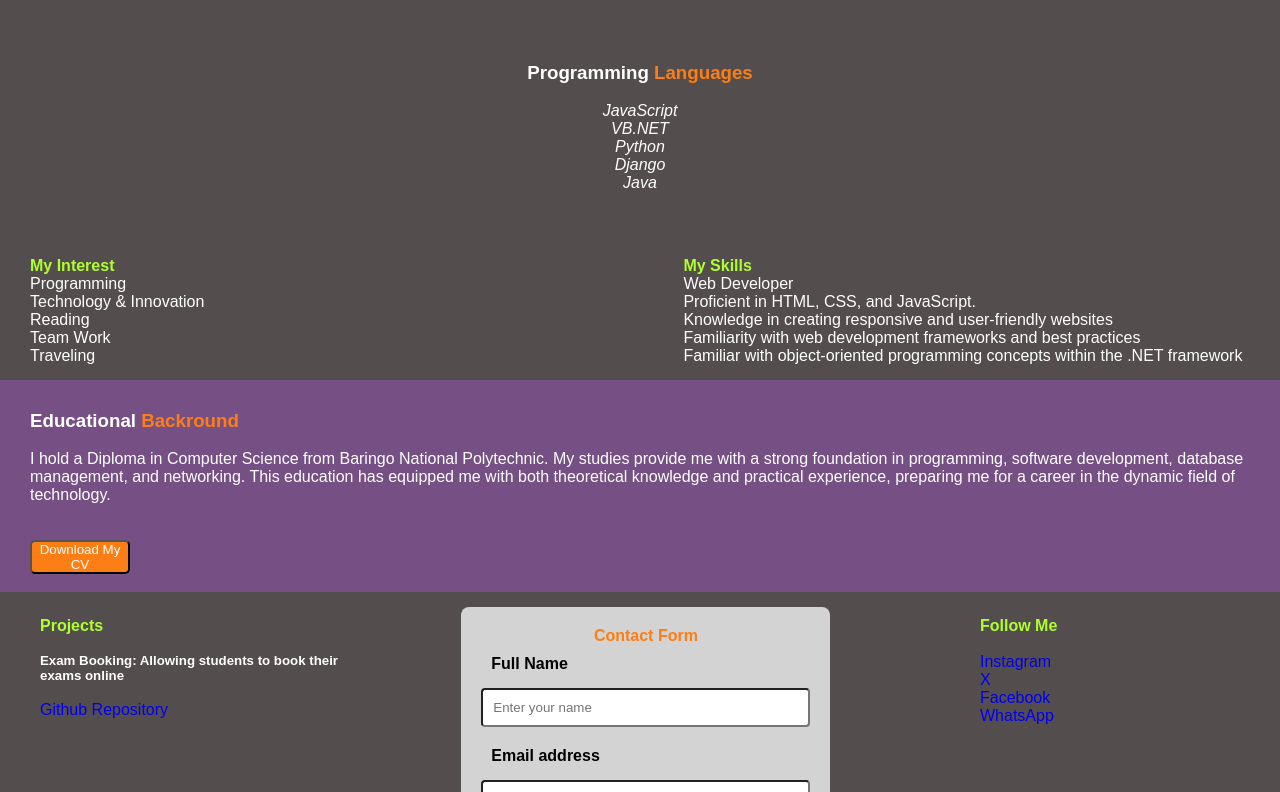
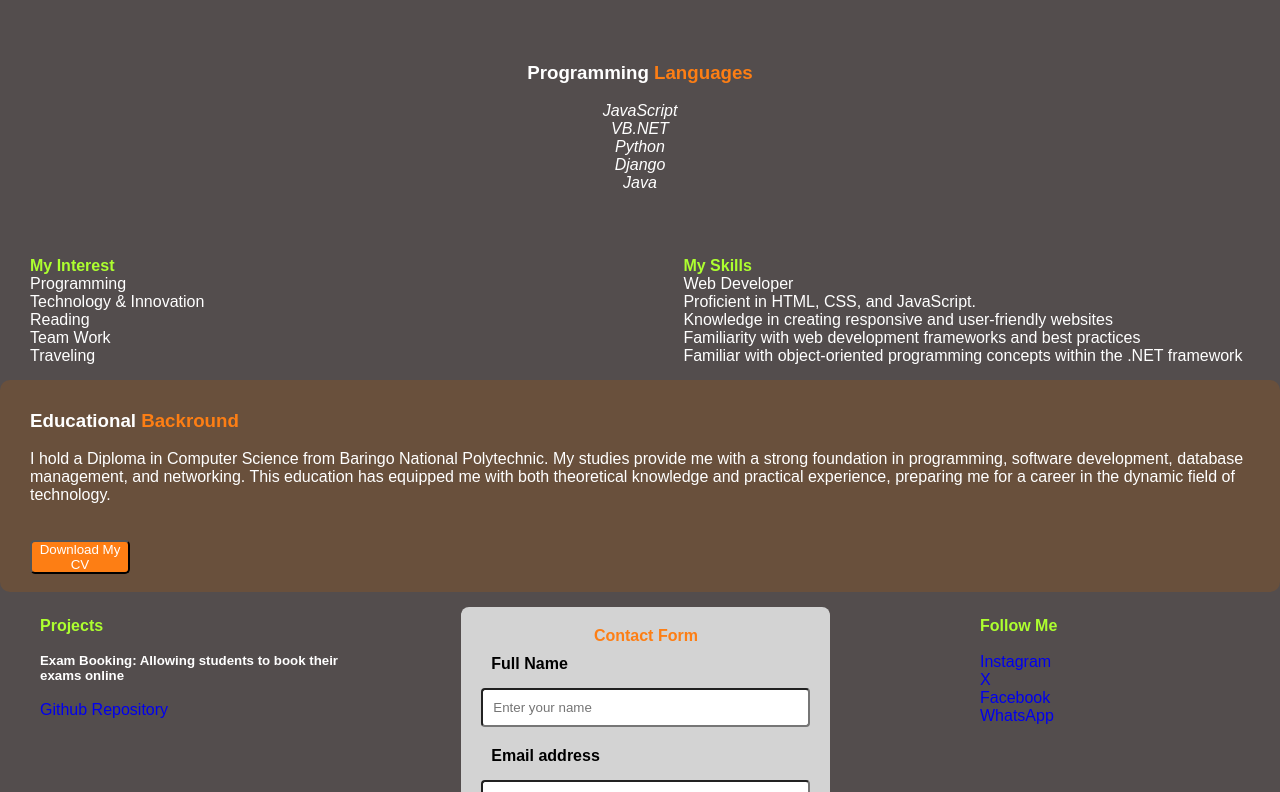
Before and after one commit to Sheban07/my-personal-portfolio, a plain HTML site: page index.html in a window 1280 px wide. Shown: the part 404-1196 px from the top of the page. Drawn offline with Linux system fonts and the light colour scheme.

Commit message:
updated css

```diff
--- a/style.css
+++ b/style.css
@@ -94,6 +94,7 @@ nav ul li a:hover::after{
     color: white;
 }
 
+
 /*contains my unique style colour*/
 span{
     color: #fd7e14;
@@ -142,16 +143,17 @@ span{
 /*/*Styling my educational background part*/*/
 .container-educational-b{
     border-width: 10px;
-    background-color: #c97633;
+    background-color: #69503c;
 
 }
 
 .educational-b{
-    background-color: #765085;
+    background-color: #69503c;
     padding-top: 30px;
     padding-left:30px;
     padding-right: 30px;
     color: white;
+    border-radius: 10px;
 }
 
 /*Styling Download My CV button*/
```
